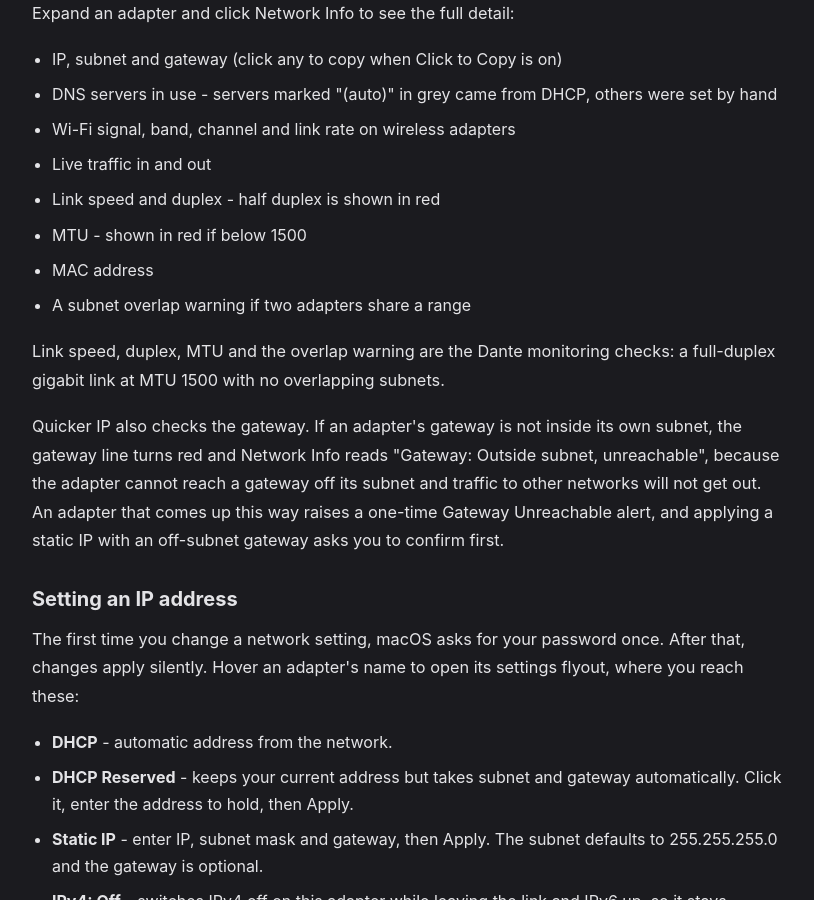
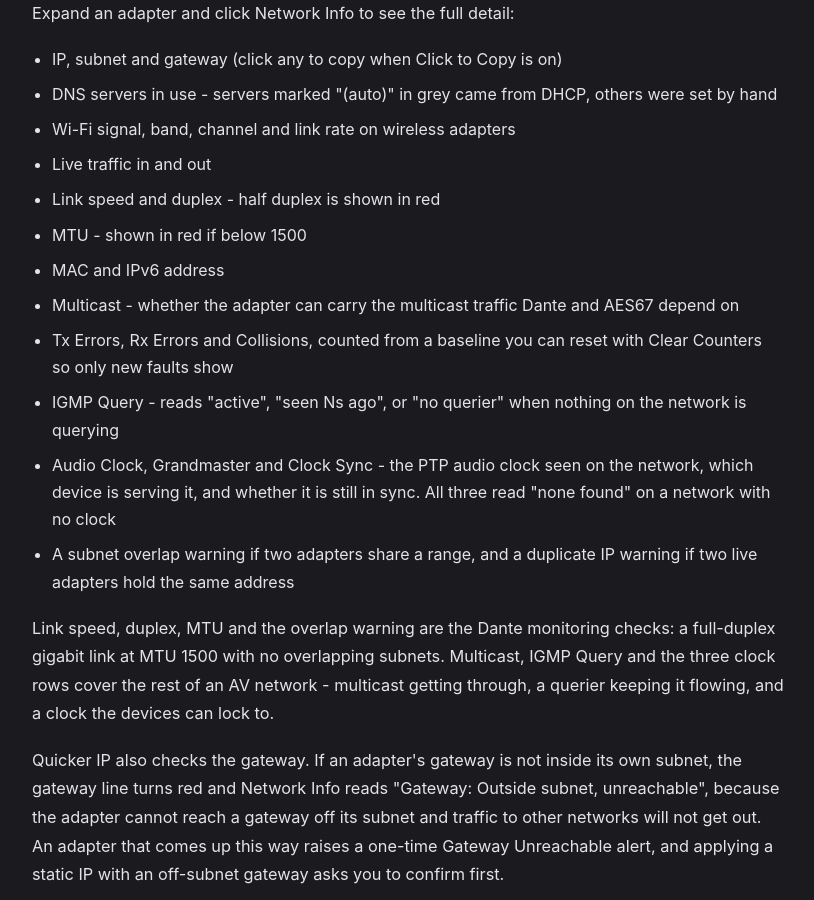
Before and after one commit to BSKapps/bskapps.github.io, a Jekyll site: the page articles/quicker-ip-guide/index.html, which Jekyll copies as it is, in a window 1280 px wide and 900 px high, scrolled down 953 px. Shown: the whole window, without its empty margins (232-1046 px from the left). Built offline with Jekyll 4.4.1, drawn with Linux system fonts in a browser that asks for light colours.

Commit message:
Guide: document IPv6, multicast, error counters, IGMP querier and clock rows

```diff
--- a/articles/quicker-ip-guide/index.html
+++ b/articles/quicker-ip-guide/index.html
@@ -43,10 +43,14 @@
                 <li>Live traffic in and out</li>
                 <li>Link speed and duplex - half duplex is shown in red</li>
                 <li>MTU - shown in red if below 1500</li>
-                <li>MAC address</li>
-                <li>A subnet overlap warning if two adapters share a range</li>
+                <li>MAC and IPv6 address</li>
+                <li>Multicast - whether the adapter can carry the multicast traffic Dante and AES67 depend on</li>
+                <li>Tx Errors, Rx Errors and Collisions, counted from a baseline you can reset with Clear Counters so only new faults show</li>
+                <li>IGMP Query - reads "active", "seen Ns ago", or "no querier" when nothing on the network is querying</li>
+                <li>Audio Clock, Grandmaster and Clock Sync - the PTP audio clock seen on the network, which device is serving it, and whether it is still in sync. All three read "none found" on a network with no clock</li>
+                <li>A subnet overlap warning if two adapters share a range, and a duplicate IP warning if two live adapters hold the same address</li>
             </ul>
-            <p>Link speed, duplex, MTU and the overlap warning are the Dante monitoring checks: a full-duplex gigabit link at MTU 1500 with no overlapping subnets.</p>
+            <p>Link speed, duplex, MTU and the overlap warning are the Dante monitoring checks: a full-duplex gigabit link at MTU 1500 with no overlapping subnets. Multicast, IGMP Query and the three clock rows cover the rest of an AV network - multicast getting through, a querier keeping it flowing, and a clock the devices can lock to.</p>
             <p>Quicker IP also checks the gateway. If an adapter's gateway is not inside its own subnet, the gateway line turns red and Network Info reads "Gateway: Outside subnet, unreachable", because the adapter cannot reach a gateway off its subnet and traffic to other networks will not get out. An adapter that comes up this way raises a one-time Gateway Unreachable alert, and applying a static IP with an off-subnet gateway asks you to confirm first.</p>
 
             <h2>Setting an IP address</h2>
```
